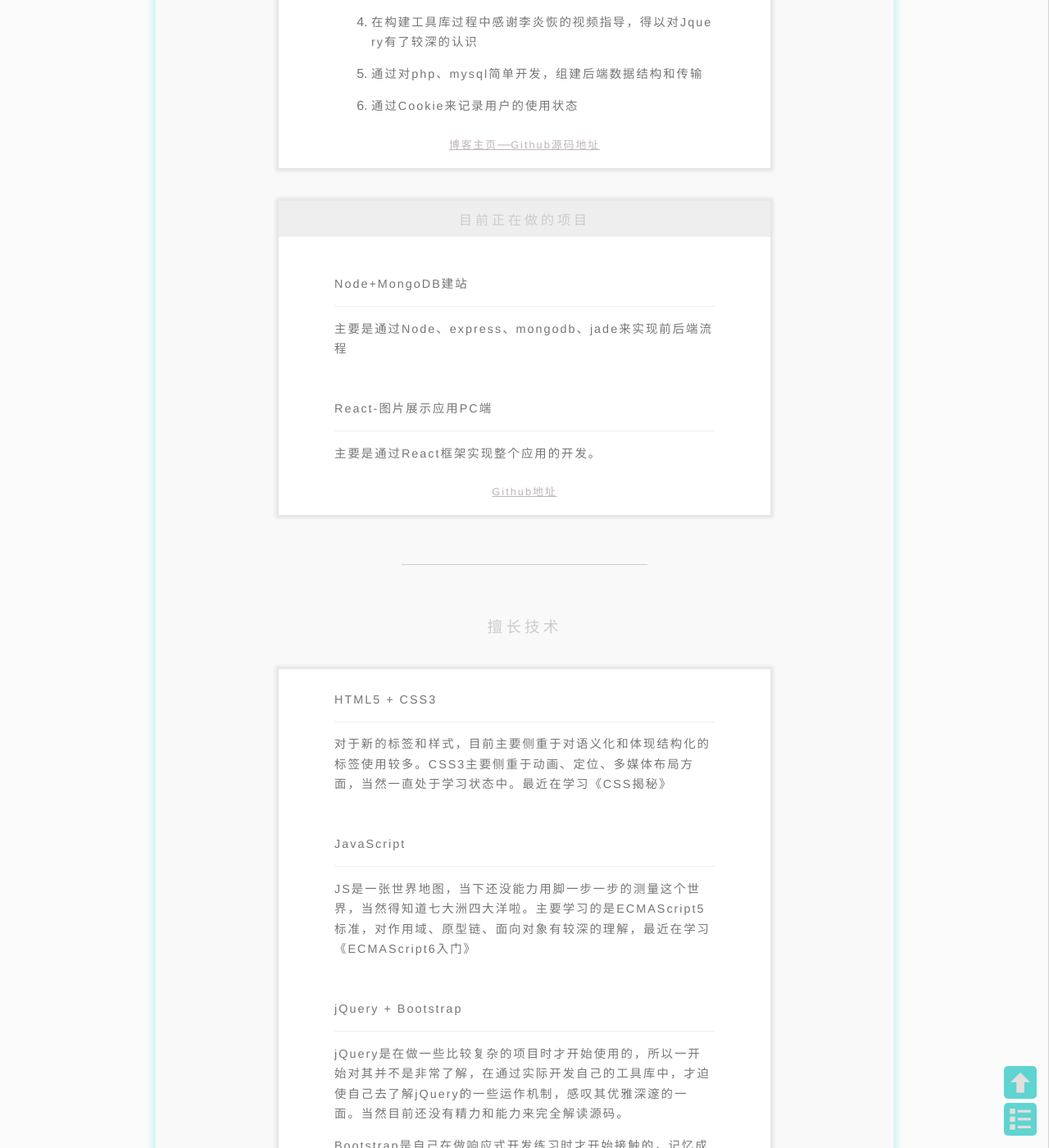
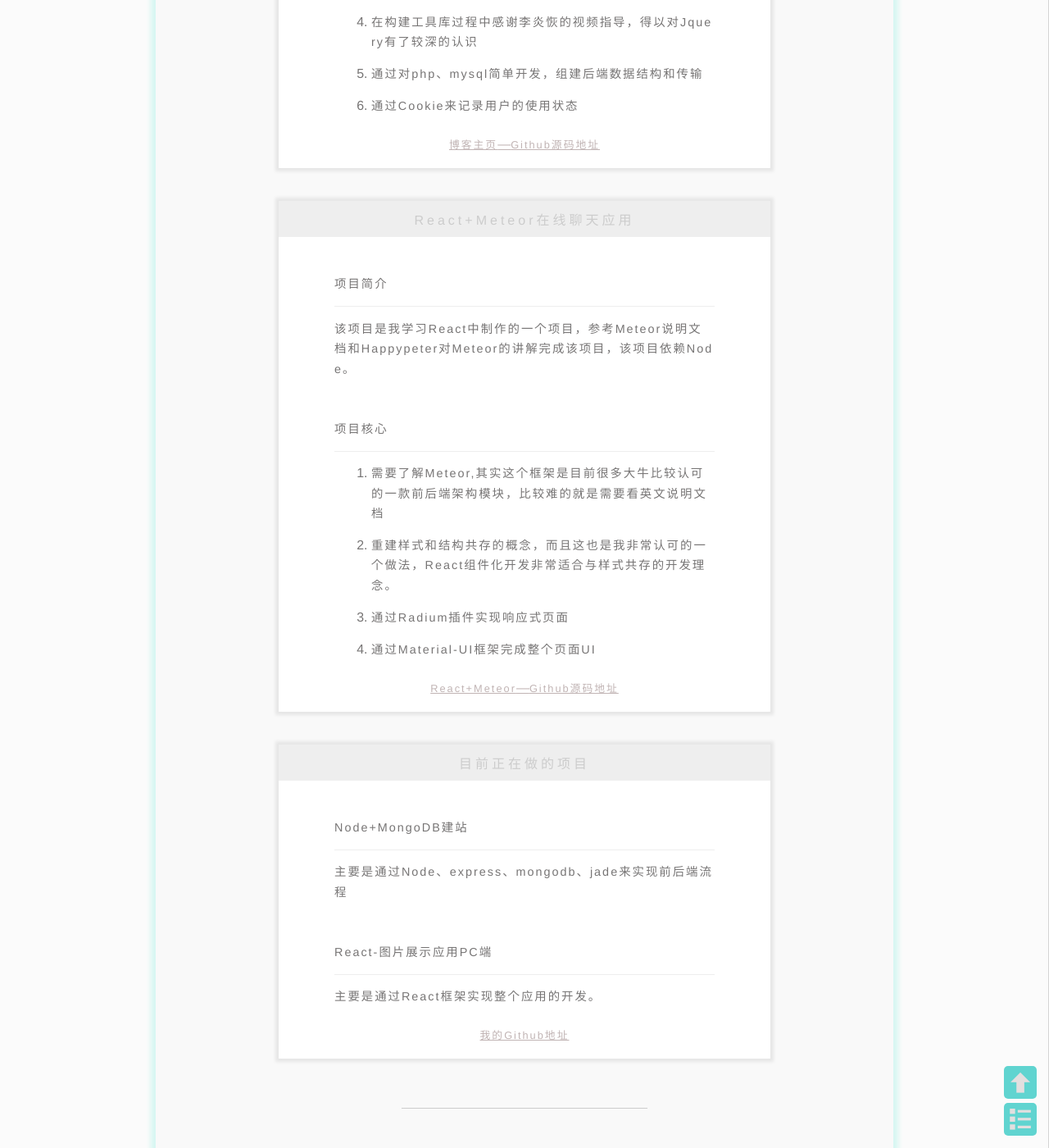
Before and after one commit to jacecao/jekyll-blog, a Jekyll site: the page built from about/index.html, in a window 1280 px wide and 1400 px high, scrolled down 2695 px. Shown: the whole window at 82% size. Built offline with Jekyll 4.4.1, drawn with Linux system fonts in a browser that asks for light colours; some web fonts are replaced; some of the changed text lies outside the part shown.

Commit message:
update about

```diff
--- a/about/index.html
+++ b/about/index.html
@@ -36,7 +36,7 @@ title: 海鸥的简历
               </ol>
             </dd>
           </dl>
-          <a href=""><span>2048</span>—<span>Github源码地址</span></a>
+          <a href="https://github.com/jacecao/2048" target="_blank"><span>2048</span>—<span>Github源码地址</span></a>
         </div>
         <div class="project-decration">
           <h4>Web-reader网页阅读器</h4>
@@ -56,7 +56,7 @@ title: 海鸥的简历
               </ol>
             </dd>
           </dl>
-          <a href=""><span>Web-reader</span>—<span>Github源码地址</span></a>
+          <a href="https://github.com/jacecao/webreader" target="_blank"><span>Web-reader</span>—<span>Github源码地址</span></a>
         </div>
         <div class="project-decration">
           <h4>博客系统主页开发</h4>
@@ -77,7 +77,26 @@ title: 海鸥的简历
               </ol>
             </dd>
           </dl>
-          <a href=""><span>博客主页</span>—<span>Github源码地址</span></a>
+          <a href="https://github.com/jacecao/webblog" target="_blank"><span>博客主页</span>—<span>Github源码地址</span></a>
+        </div>
+         <div class="project-decration">
+          <h4>React+Meteor在线聊天应用</h4>
+          <dl>
+            <dt><p>项目简介</p></dt>
+            <dd><p>该项目是我学习React中制作的一个项目，参考Meteor说明文档和Happypeter对Meteor的讲解完成该项目，该项目依赖Node。</p></dd>
+          </dl>
+          <dl>
+            <dt><p>项目核心</p></dt>
+            <dd>
+              <ol>
+                <li><p>需要了解Meteor,其实这个框架是目前很多大牛比较认可的一款前后端架构模块，比较难的就是需要看英文说明文档</p></li>
+                <li><p>重建样式和结构共存的概念，而且这也是我非常认可的一个做法，React组件化开发非常适合与样式共存的开发理念。</p></li>
+                <li><p>通过Radium插件实现响应式页面</p></li>
+                <li><p>通过Material-UI框架完成整个页面UI</p></li>
+              </ol>
+            </dd>
+          </dl>
+          <a href="https://github.com/jacecao/meteor-react" target="_blank"><span>React+Meteor</span>—<span>Github源码地址</span></a>
         </div>
         <div class="project-decration">
           <h4>目前正在做的项目</h4>
@@ -89,7 +108,7 @@ title: 海鸥的简历
             <dt><p>React-图片展示应用PC端</p></dt>
             <dd><p>主要是通过React框架实现整个应用的开发。</p></dd>
           </dl>
-          <a href="https://github.com/jacecao"><span>Github地址</span></a>
+          <a href="https://github.com/jacecao" target="_blank"><span>我的Github地址</span></a>
         </div>
       </li>
       <li class="about-li about-tec">
@@ -106,10 +125,11 @@ title: 海鸥的简历
             </dd>
           </dl>
           <dl>
-            <dt><p>jQuery + Bootstrap</p></dt>
+            <dt><p>jQuery + Bootstrap + Zepto</p></dt>
             <dd>
               <p>jQuery是在做一些比较复杂的项目时才开始使用的，所以一开始对其并不是非常了解，在通过实际开发自己的工具库中，才迫使自己去了解jQuery的一些运作机制，感叹其优雅深邃的一面。当然目前还没有精力和能力来完全解读源码。</p>
               <p>Bootstrap是自己在做响应式开发练习时才开始接触的，记忆成本较高，需要活学活用才能更好的掌握，坦白来讲在实际运用方面我并不非常熟悉，当然只要用于实际项目开发相信会很快上手的。</p>
+              <p>Zepto是目前我主要开发移动端小应用使用的工具，在项目演示中的相册应用便使用该工具完成。</p>
             </dd>
           </dl>
           <dl>
@@ -224,7 +244,7 @@ title: 海鸥的简历
           <dl>
             <dt><p>我的Github</p></dt>
             <dd>
-              <p><a href="https://github.com/jacecao">jacecao(hiou)</a></p>
+              <p><a href="https://github.com/jacecao" target="_blank">jacecao(hiou)</a></p>
             </dd>
           </dl>
           <dl>
```
